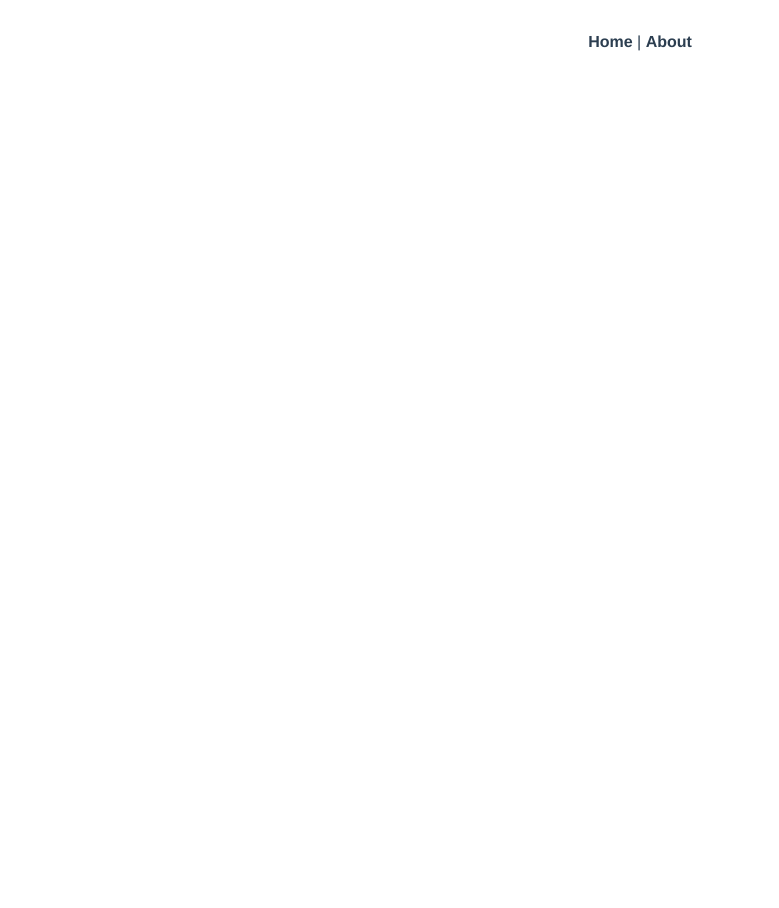
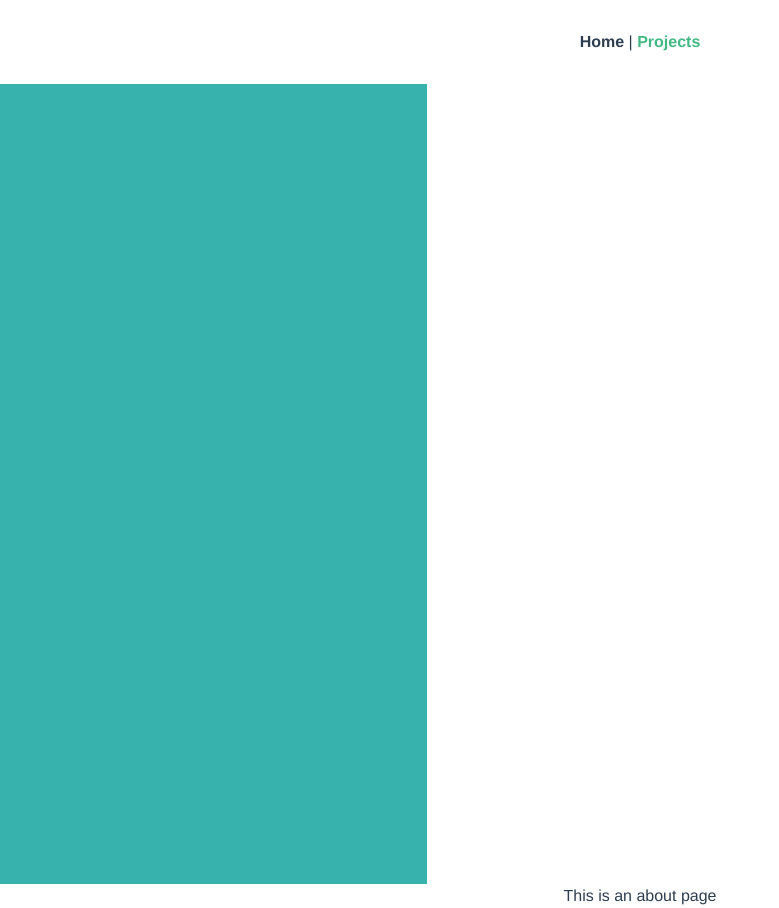
Before and after one commit to Francozeira/vue_folio, a Vue app: page /projects in a window 1280 px wide. Shown: the whole page, without its empty margins (0-779 px from the left). Before the commit the page ends 800 px from the top, so only its background shows below. Built offline with nearby package versions, Linux system fonts and the light colour scheme.

Commit message:
Started sidebar component

```diff
--- a/src/App.vue
+++ b/src/App.vue
@@ -2,7 +2,7 @@
   <div id="app">
     <div id="nav">
       <router-link to="/">Home</router-link> |
-      <router-link to="/about">About</router-link>
+      <router-link to="/projects">Projects</router-link>
     </div>
     <router-view />
   </div>
--- /dev/null
+++ b/src/components/ProjectsSidebar.vue
@@ -0,0 +1,16 @@
+<template>
+  <div
+    class="projectsSidebar test bg-teal-500 block w-full md:w-1/3 h-screen"
+  ></div>
+</template>
+
+<script>
+export default {};
+</script>
+
+<style>
+.test {
+  /* background-size: cover; */
+  /* background: url('https://d.newsweek.com/en/full/658174/cassini-launch.jpg?w=1600&h=1600&q=88&f=c17a0f41d7a9cbd93e1041ebbd45f181') */
+}
+</style>
--- a/src/router.js
+++ b/src/router.js
@@ -14,13 +14,13 @@ export default new Router({
       component: Home
     },
     {
-      path: "/about",
-      name: "about",
+      path: "/projects",
+      name: "projects",
       // route level code-splitting
       // this generates a separate chunk (about.[hash].js) for this route
       // which is lazy-loaded when the route is visited.
       component: () =>
-        import(/* webpackChunkName: "about" */ "./views/About.vue")
+        import(/* webpackChunkName: "about" */ "./views/Projects.vue")
     }
   ]
 });
--- a/src/views/About.vue
+++ /dev/null
@@ -1,6 +0,0 @@
-<template>
-  <div class="about">
-    <div class=""></div>
-    <h1>This is an about page</h1>
-  </div>
-</template>
--- a/src/views/Home.vue
+++ b/src/views/Home.vue
@@ -1,7 +1,7 @@
 <template>
   <div class="home">
     <img alt="Vue logo" src="../assets/logo.png" />
-    <HelloWorld msg="Welcome to Your Vue.js App" />
+    <HelloWorld class="bg-green-500" msg="Welcome to Your Vue.js App" />
   </div>
 </template>
 
--- /dev/null
+++ b/src/views/Projects.vue
@@ -0,0 +1,19 @@
+<template>
+  <div class="projects">
+    <ProjectsSidebar />
+    <div class="inline-block w-full md:w-2/3">
+      <div>This is an about page</div>
+    </div>
+  </div>
+</template>
+
+<script>
+import ProjectsSidebar from "@/components/ProjectsSidebar.vue";
+export default {
+  components: {
+    ProjectsSidebar
+  }
+};
+</script>
+
+<style></style>
```
